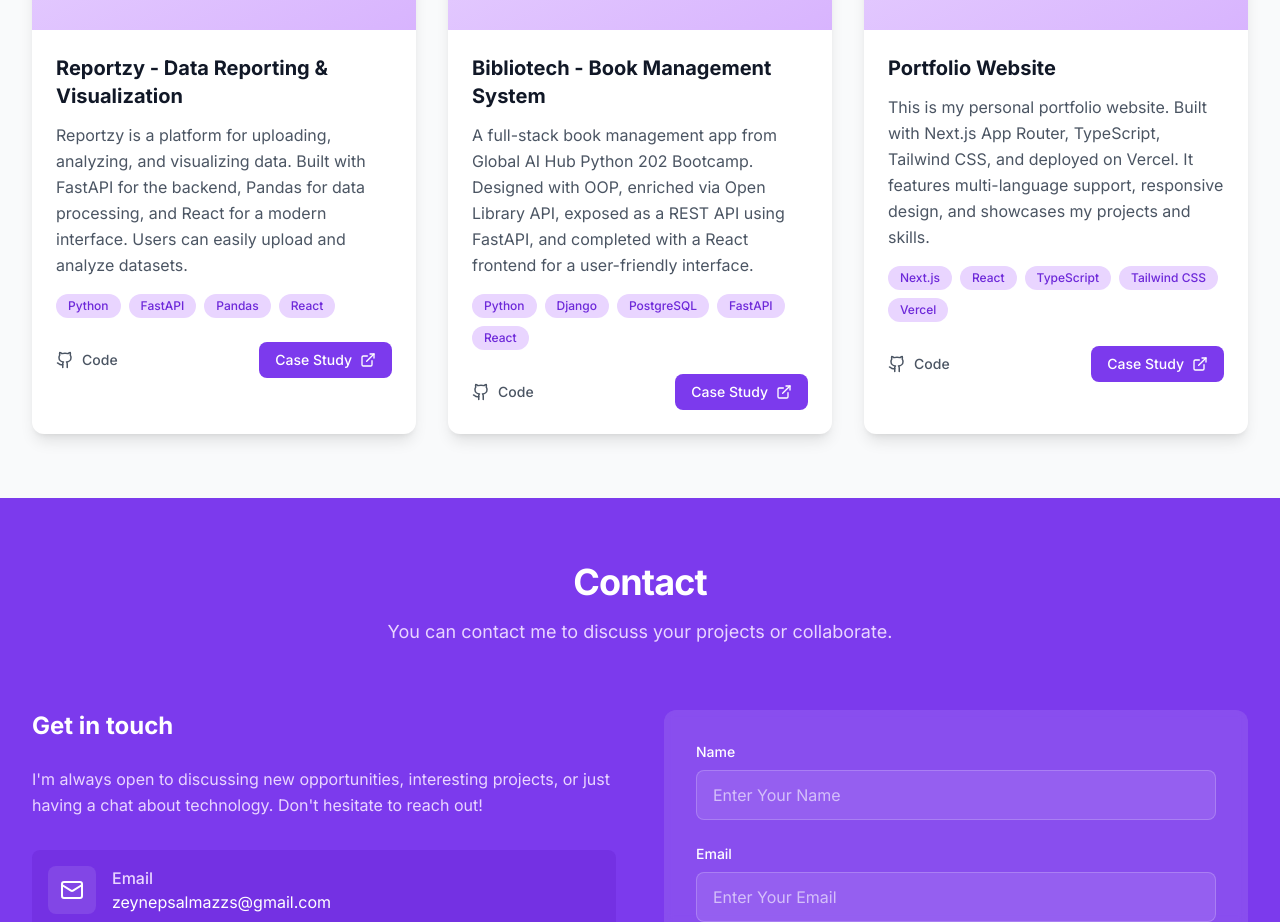
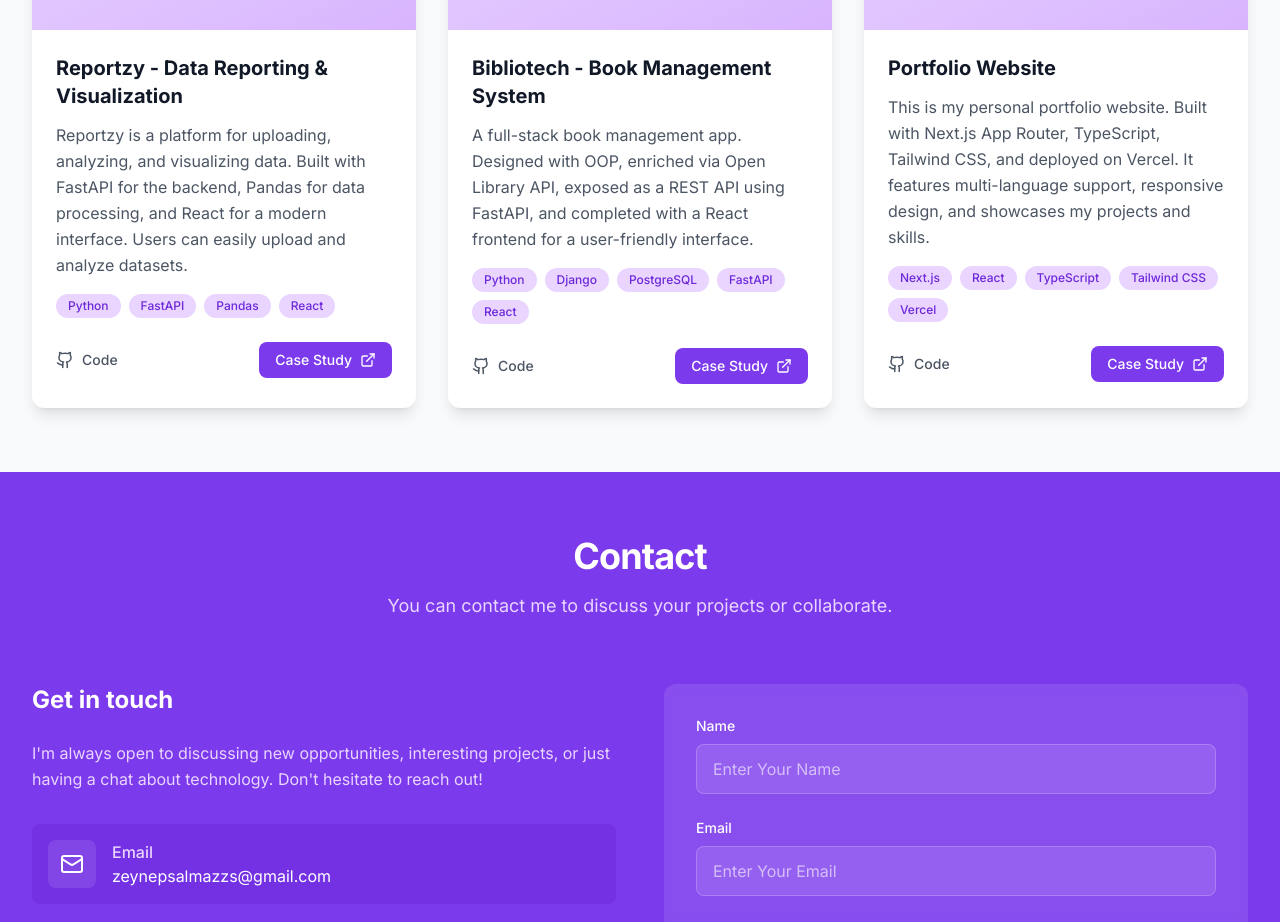
Before and after one commit to zeynepsalmaz/Zeynep-Portfolio, a Next.js app in the folder apps/site/: page /en in a window 1280 px wide. Shown: the part 1820-2742 px from the top of the page. Built offline with nearby package versions, Linux system fonts and the light colour scheme.

Commit message:
✨ Update live URL in Projects component and refine project descriptions in English and Turkish localization files

```diff
--- a/apps/site/components/Projects.tsx
+++ b/apps/site/components/Projects.tsx
@@ -30,7 +30,7 @@ export default function Projects() {
       image: '/images/project-portfolio.jpg',
       technologies: ['Next.js', 'React', 'TypeScript', 'Tailwind CSS', 'Vercel'],
       githubUrl: 'https://github.com/zeynepsalmaz/Zeynep-Portfolio',
-      liveUrl: 'https://zeynep-portfolio.vercel.app/',
+      liveUrl: 'https://zeynep-portfolio-site.vercel.app/',
       description: 'This is my personal portfolio website. Built with Next.js App Router, TypeScript, Tailwind CSS, and deployed on Vercel. It features multi-language support, responsive design, and showcases my projects and skills.',
     },
   ]
--- a/apps/site/messages/en.json
+++ b/apps/site/messages/en.json
@@ -30,7 +30,7 @@
     },
     "project2": {
       "title": "Bibliotech - Book Management System",
-      "description": "A full-stack book management app from Global AI Hub Python 202 Bootcamp. Designed with OOP, enriched via Open Library API, exposed as a REST API using FastAPI, and completed with a React frontend for a user-friendly interface."
+      "description": "A full-stack book management app. Designed with OOP, enriched via Open Library API, exposed as a REST API using FastAPI, and completed with a React frontend for a user-friendly interface."
     },
     "project3": {
       "title": "Portfolio Website",
--- a/apps/site/messages/tr.json
+++ b/apps/site/messages/tr.json
@@ -30,7 +30,7 @@
     },
     "project2": {
       "title": "Bibliotech - Kitap Yönetim Sistemi",
-      "description": "Global AI Hub Python 202 Bootcamp kapsamında geliştirilen full-stack kitap yönetim uygulaması. OOP ile tasarlandı, Open Library API ile zenginleştirildi, FastAPI ile REST API olarak sunuldu ve React frontend ile tamamlandı."
+      "description": "Full-stack kitap yönetim uygulaması. OOP ile tasarlandı, Open Library API ile zenginleştirildi, FastAPI ile REST API olarak sunuldu ve React frontend ile tamamlandı."
     },
     "project3": {
       "title": "Portfolio Websitesi",
```
